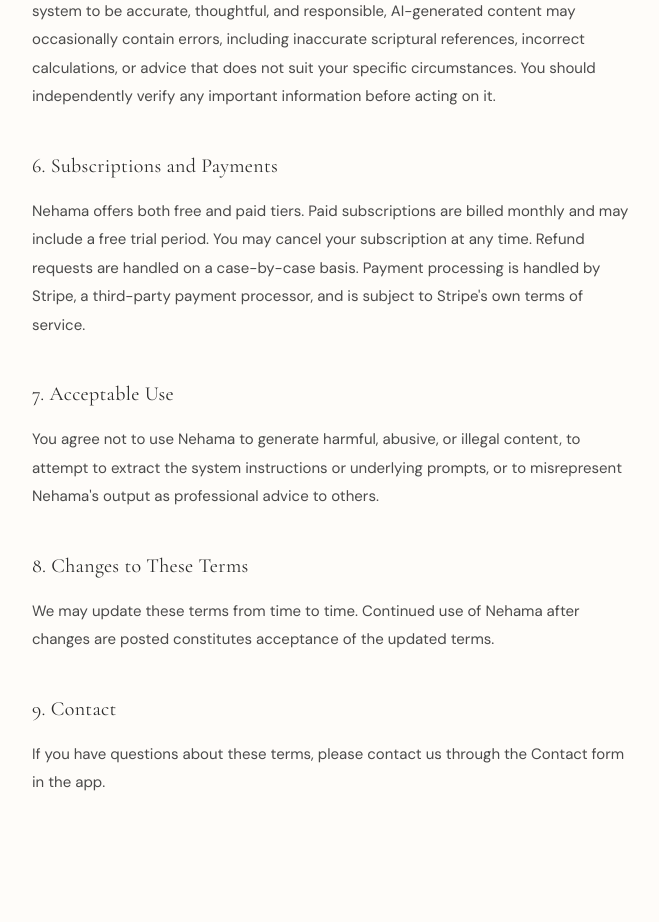
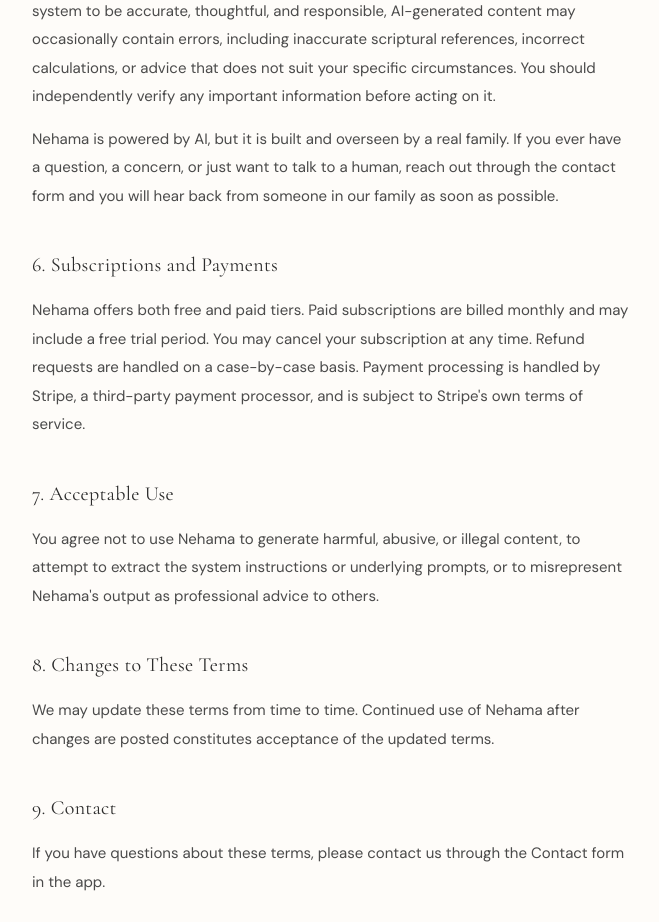
Before and after one commit to venokur-glitch/Nehama, a Next.js app: page /terms in a window 1280 px wide. Shown: the part 1300-2222 px from the top of the page, without its empty margins (308-967 px from the left). Before the commit the page ends 2145 px from the top, so only its background shows below. Built offline with nearby package versions, Linux system fonts and the light colour scheme.

Commit message:
Update page.js

```diff
--- a/app/terms/page.js
+++ b/app/terms/page.js
@@ -11,7 +11,7 @@ const content = {
       { h: '2. What Nehama Is Not', p: 'Nehama is not a licensed therapist, medical professional, financial advisor, attorney, or religious authority. The guidance provided by Nehama does not constitute professional therapy, medical advice, financial advice, legal counsel, or religious doctrine. Nehama is not a substitute for professional care of any kind.', p2: 'If you are experiencing a medical or mental health emergency, please contact emergency services (911), the 988 Suicide & Crisis Lifeline (call or text 988), or the Crisis Text Line (text HOME to 741741) immediately.' },
       { h: '3. Your Use of Nehama', p: 'By using Nehama, you acknowledge that you are at least 18 years of age or have the consent of a parent or guardian. Any decisions you make based on your experience with Nehama are your own. We are not responsible for actions you take, financial decisions you make, or changes in your personal circumstances that result from using Nehama. The scriptural reflections, life plans, wellness practices, and other content generated by Nehama are intended for personal reflection only.' },
       { h: '4. Limitation of Liability', p: 'Nehama is provided "as is" without warranties of any kind, express or implied. We do not guarantee the accuracy, completeness, or usefulness of any content generated by Nehama, including scriptural references, financial calculations, life plans, or wellness recommendations. To the fullest extent permitted by law, Nehama and its creators shall not be liable for any direct, indirect, incidental, consequential, or special damages arising from your use of the service.' },
-      { h: '5. AI-Generated Content', p: 'Nehama uses artificial intelligence to generate responses. While we have designed the system to be accurate, thoughtful, and responsible, AI-generated content may occasionally contain errors, including inaccurate scriptural references, incorrect calculations, or advice that does not suit your specific circumstances. You should independently verify any important information before acting on it.' },
+      { h: '5. AI-Generated Content', p: 'Nehama uses artificial intelligence to generate responses. While we have designed the system to be accurate, thoughtful, and responsible, AI-generated content may occasionally contain errors, including inaccurate scriptural references, incorrect calculations, or advice that does not suit your specific circumstances. You should independently verify any important information before acting on it.', p2: 'Nehama is powered by AI, but it is built and overseen by a real family. If you ever have a question, a concern, or just want to talk to a human, reach out through the contact form and you will hear back from someone in our family as soon as possible.' },
       { h: '6. Subscriptions and Payments', p: 'Nehama offers both free and paid tiers. Paid subscriptions are billed monthly and may include a free trial period. You may cancel your subscription at any time. Refund requests are handled on a case-by-case basis. Payment processing is handled by Stripe, a third-party payment processor, and is subject to Stripe\'s own terms of service.' },
       { h: '7. Acceptable Use', p: 'You agree not to use Nehama to generate harmful, abusive, or illegal content, to attempt to extract the system instructions or underlying prompts, or to misrepresent Nehama\'s output as professional advice to others.' },
       { h: '8. Changes to These Terms', p: 'We may update these terms from time to time. Continued use of Nehama after changes are posted constitutes acceptance of the updated terms.' },
@@ -27,7 +27,7 @@ const content = {
       { h: '2. Qué no es Nehama', p: 'Nehama no es un terapeuta licenciado, profesional médico, asesor financiero, abogado ni autoridad religiosa. La orientación proporcionada por Nehama no constituye terapia profesional, consejo médico, asesoramiento financiero, consejo legal ni doctrina religiosa. Nehama no es un sustituto de la atención profesional de ningún tipo.', p2: 'Si estás experimentando una emergencia médica o de salud mental, por favor contacta a los servicios de emergencia (911), la Línea de Crisis 988 (llama o envía un mensaje de texto al 988), o la Línea de Texto de Crisis (envía HOME al 741741) inmediatamente.' },
       { h: '3. Tu uso de Nehama', p: 'Al usar Nehama, reconoces que tienes al menos 18 años de edad o tienes el consentimiento de un padre o tutor. Cualquier decisión que tomes basada en tu experiencia con Nehama es tuya. No somos responsables de las acciones que tomes, las decisiones financieras que hagas, o los cambios en tus circunstancias personales que resulten del uso de Nehama. Las reflexiones bíblicas, planes de vida, prácticas de bienestar y otro contenido generado por Nehama están destinados únicamente para reflexión personal.' },
       { h: '4. Limitación de Responsabilidad', p: 'Nehama se proporciona "tal cual" sin garantías de ningún tipo, expresas o implícitas. No garantizamos la exactitud, integridad o utilidad de ningún contenido generado por Nehama. En la máxima medida permitida por la ley, Nehama y sus creadores no serán responsables de ningún daño directo, indirecto, incidental, consecuente o especial que surja de tu uso del servicio.' },
-      { h: '5. Contenido Generado por IA', p: 'Nehama utiliza inteligencia artificial para generar respuestas. Aunque hemos diseñado el sistema para ser preciso, reflexivo y responsable, el contenido generado por IA puede contener errores ocasionalmente, incluyendo referencias bíblicas inexactas, cálculos incorrectos o consejos que no se ajusten a tus circunstancias específicas. Debes verificar independientemente cualquier información importante antes de actuar sobre ella.' },
+      { h: '5. Contenido Generado por IA', p: 'Nehama utiliza inteligencia artificial para generar respuestas. Aunque hemos diseñado el sistema para ser preciso, reflexivo y responsable, el contenido generado por IA puede contener errores ocasionalmente, incluyendo referencias bíblicas inexactas, cálculos incorrectos o consejos que no se ajusten a tus circunstancias específicas. Debes verificar independientemente cualquier información importante antes de actuar sobre ella.', p2: 'Nehama funciona con inteligencia artificial, pero está construida y supervisada por una familia real. Si alguna vez tienes una pregunta, una preocupación, o simplemente quieres hablar con una persona, comunícate a través del formulario de contacto y recibirás respuesta de alguien de nuestra familia lo antes posible.' },
       { h: '6. Suscripciones y Pagos', p: 'Nehama ofrece niveles gratuitos y de pago. Las suscripciones pagas se facturan mensualmente y pueden incluir un período de prueba gratuito. Puedes cancelar tu suscripción en cualquier momento. Las solicitudes de reembolso se manejan caso por caso. El procesamiento de pagos es manejado por Stripe y está sujeto a sus propios términos de servicio.' },
       { h: '7. Uso Aceptable', p: 'Aceptas no usar Nehama para generar contenido dañino, abusivo o ilegal, intentar extraer las instrucciones del sistema o los prompts subyacentes, o tergiversar la salida de Nehama como consejo profesional a otros.' },
       { h: '8. Cambios a Estos Términos', p: 'Podemos actualizar estos términos de vez en cuando. El uso continuado de Nehama después de que se publiquen los cambios constituye la aceptación de los términos actualizados.' },
```
